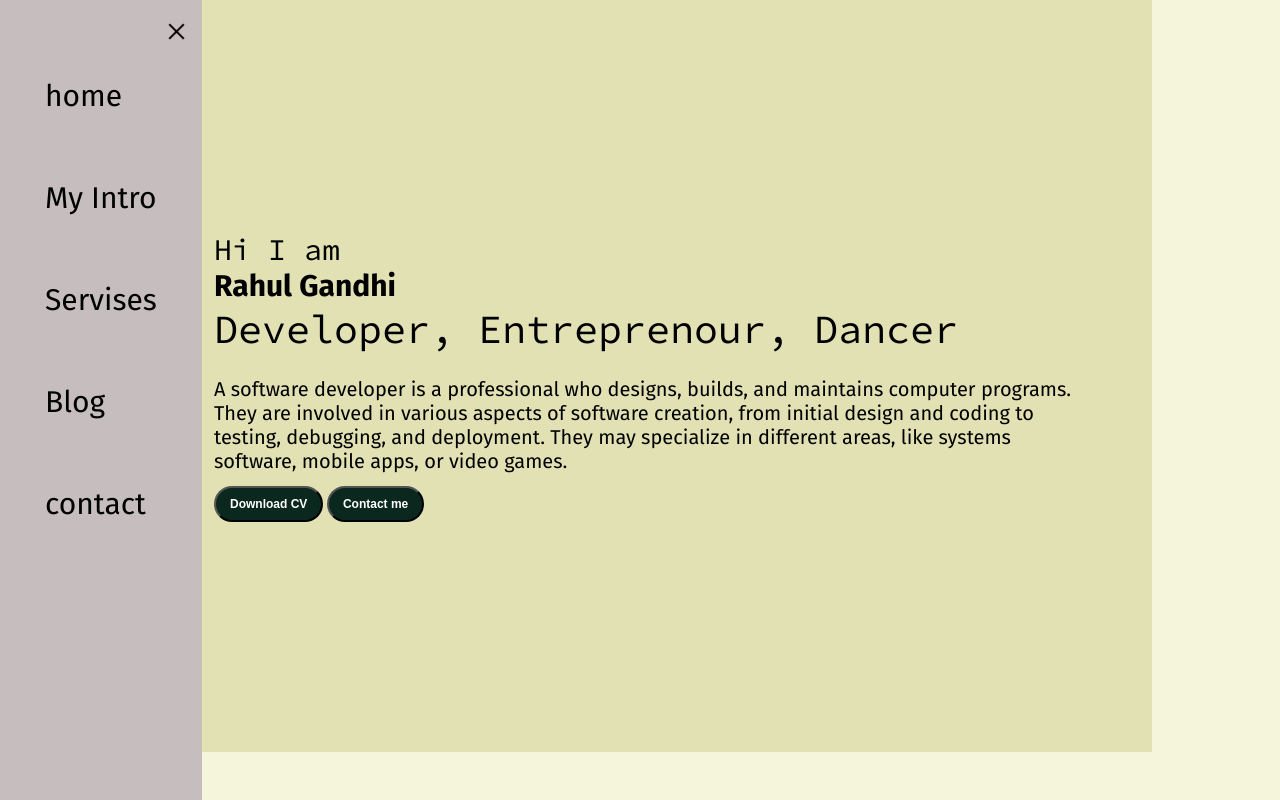
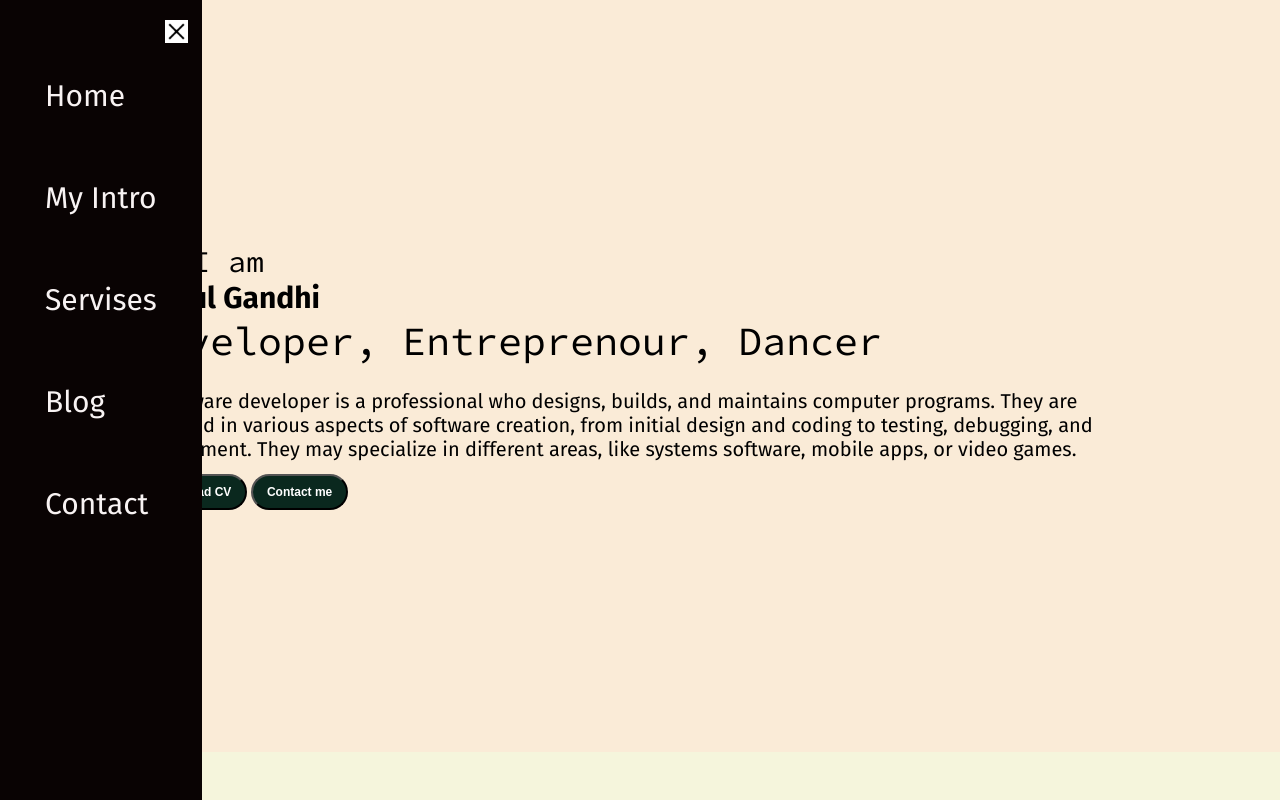
Before and after one commit to Priyaa1720/webpage, a plain HTML site: page index.html in a window 1280 px wide. Both pictures are taken after a click on the element 26 px from the left and 26 px from the top of the page. Drawn offline with Linux system fonts and the light colour scheme.

Commit message:
change list

```diff
--- a/index.html
+++ b/index.html
@@ -14,11 +14,11 @@
         <div class="sidebar sidebargo">
             <nav>
                 <ul>
-                    <li><a href="/contact">home</a></li>
+                    <li><a href="/contact.html">Home</a></li>
                     <li><a href="/intro.html">My Intro</a></li>
                     <li><a href="/service.html">Servises</a></li>
                     <li><a href="/blog.html">Blog</a></li>
-                    <li><a href="/contact.html">contact</a></li>
+                    <li><a href="/contact.html">Contact</a></li>
                 </ul>
             </nav>
         </div>
--- a/style.css
+++ b/style.css
@@ -20,7 +20,7 @@ body {
 
 .sidebar {
     position: absolute;
-    background-color: rgb(198, 190, 190);
+    background-color: rgb(9, 3, 3);
     font-family: 'Fira sans', sans-serif;
     height: 100vh;
     transition: transform 0.3s ease-in;
@@ -39,12 +39,12 @@ body {
 
 .sidebar nav li a {
     text-decoration: none;
-    color: black;
+    color: rgb(248, 243, 243);
 }
 
 .main {
-    background-color: rgb(225, 225, 180);
-    width: 90vw;
+    /* background-color: rgb(225, 225, 180); */
+    width: 100vw;
 }
 
 .container {
@@ -68,7 +68,7 @@ body {
     justify-content: center;
     flex-direction: column;
     font-family: "Source Code Pro", monospace;
-    padding-left: 150px;
+    padding-left: 10px;
 }
 
 .hello {
@@ -253,11 +253,13 @@ p {
 .ham {
     margin-top: 10px;
     margin-left: 10px;
+    background-color: white;
 }
 
 .cross {
     margin-left: 155px;
     margin-top: 10px;
+    background-color: white;
 }
 
 @media(max-width:1615px) {
```
Also changed, not shown: blog.html (+2 -2 lines), contact.html (+2 -2 lines), intro.html (+2 -2 lines).
